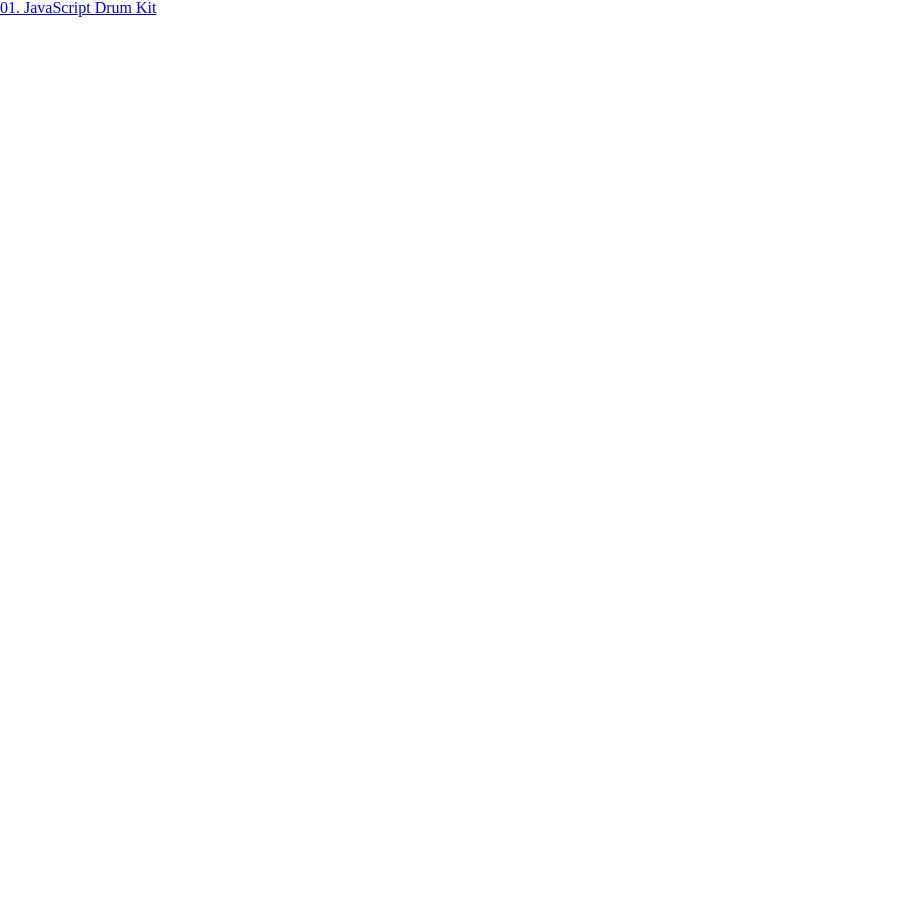
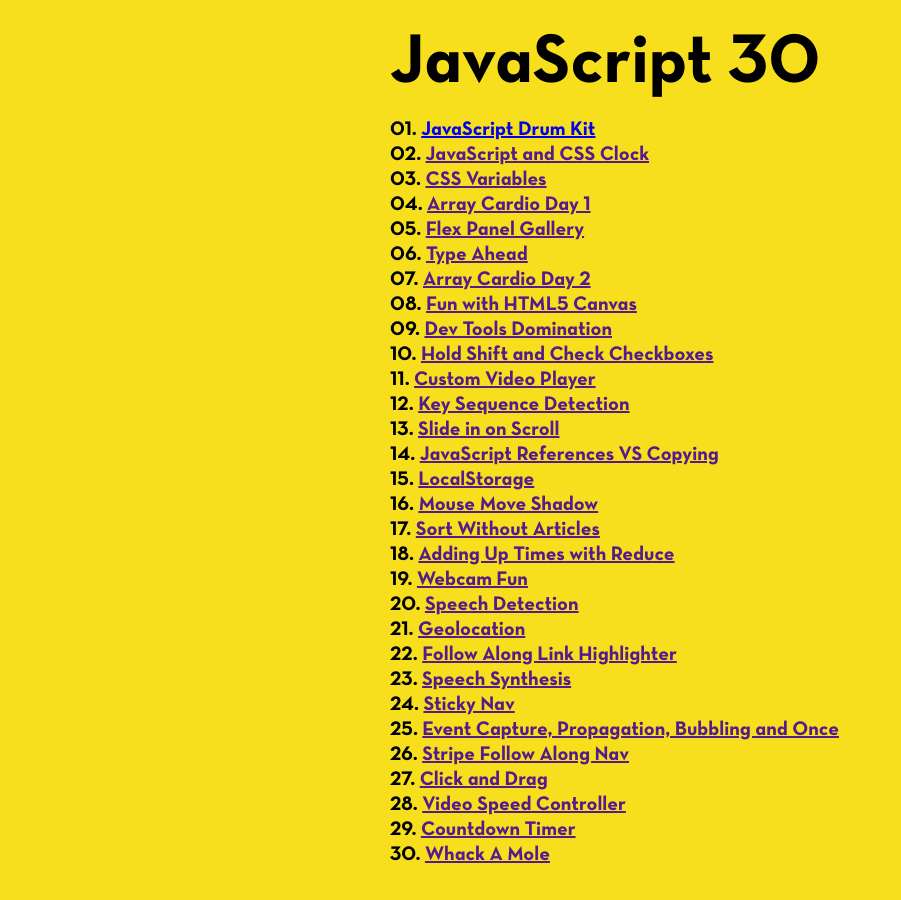
Before and after one commit to vanillaSlice/JavaScript30, a plain HTML site: page index.html in a window 1280 px wide. Shown: the whole page, without its empty margins (0-901 px from the left). Before the commit the page ends 800 px from the top, so only its background shows below. Drawn offline with Linux system fonts and the light colour scheme.

Commit message:
Added index page

```diff
--- a/index.html
+++ b/index.html
@@ -5,14 +5,47 @@
   <meta charset="UTF-8">
   <meta name="viewport" content="width=device-width, initial-scale=1.0">
   <meta http-equiv="X-UA-Compatible" content="ie=edge">
-  <title>Document</title>
+  <title>JavaScript 30</title>
   <link rel="stylesheet" type="text/css" href="./reset.css">
+  <link rel="stylesheet" type="text/css" href="./main.css">
 </head>
 
 <body>
-
-  <a href="./01 - JavaScript Drum Kit/index.html">01. JavaScript Drum Kit</a>
-
+  <main>
+    <h1>JavaScript 30</h1>
+    <ol>
+      <li><a href="./01%20-%20JavaScript%20Drum%20Kit/index.html">JavaScript Drum Kit</a></li>
+      <li><a href="">JavaScript and CSS Clock</a></li>
+      <li><a href="">CSS Variables</a></li>
+      <li><a href="">Array Cardio Day 1</a></li>
+      <li><a href="">Flex Panel Gallery</a></li>
+      <li><a href="">Type Ahead</a></li>
+      <li><a href="">Array Cardio Day 2</a></li>
+      <li><a href="">Fun with HTML5 Canvas</a></li>
+      <li><a href="">Dev Tools Domination</a></li>
+      <li><a href="">Hold Shift and Check Checkboxes</a></li>
+      <li><a href="">Custom Video Player</a></li>
+      <li><a href="">Key Sequence Detection</a></li>
+      <li><a href="">Slide in on Scroll</a></li>
+      <li><a href="">JavaScript References VS Copying</a></li>
+      <li><a href="">LocalStorage</a></li>
+      <li><a href="">Mouse Move Shadow</a></li>
+      <li><a href="">Sort Without Articles</a></li>
+      <li><a href="">Adding Up Times with Reduce</a></li>
+      <li><a href="">Webcam Fun</a></li>
+      <li><a href="">Speech Detection</a></li>
+      <li><a href="">Geolocation</a></li>
+      <li><a href="">Follow Along Link Highlighter</a></li>
+      <li><a href="">Speech Synthesis</a></li>
+      <li><a href="">Sticky Nav</a></li>
+      <li><a href="">Event Capture, Propagation, Bubbling and Once</a></li>
+      <li><a href="">Stripe Follow Along Nav</a></li>
+      <li><a href="">Click and Drag</a></li>
+      <li><a href="">Video Speed Controller</a></li>
+      <li><a href="">Countdown Timer</a></li>
+      <li><a href="">Whack A Mole</a></li>
+    </ol>
+  </main>
 </body>
 
 </html>
--- /dev/null
+++ b/main.css
@@ -0,0 +1,40 @@
+@font-face {
+  font-family: 'Neutra Text Bold Alt';
+  src: url('./Neutra Text Bold Alt.otf') format("opentype");
+}
+
+html {
+  font-size: 62.5%;
+}
+
+body {
+  background-color: #f7df1e;
+  font-family: 'Neutra Text Bold Alt', sans-serif;
+  font-size: 2rem;
+}
+
+main {
+  margin: 0 auto;
+  width: 50rem;
+  padding: 3rem 2rem;
+}
+
+h1 {
+  font-size: 7rem;
+}
+
+ol {
+  margin-top: 2rem;
+  list-style-position: inside;
+  list-style-type: decimal-leading-zero;
+}
+
+li {
+  margin: 0.5rem 0;
+}
+
+@media (max-width: 31.250em) {
+  main {
+    width: 90%;
+  }
+}
```
Also changed, not shown: Neutra Text Bold Alt.otf (added), README.md.
